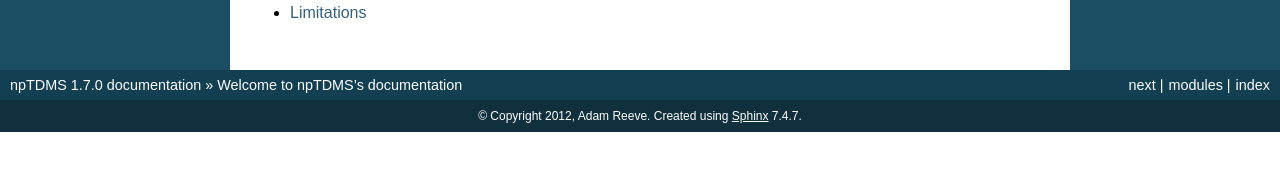
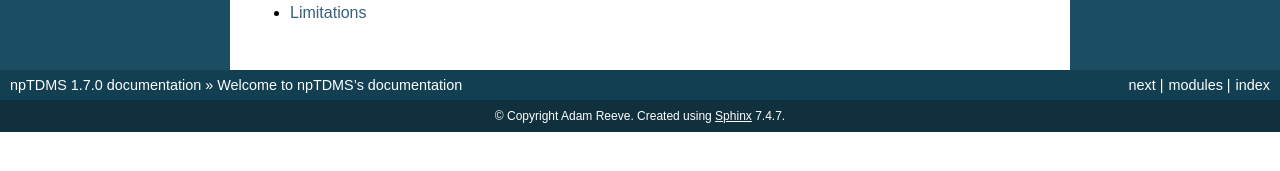
Before and after one commit to adamreeve/npTDMS, a Sphinx documentation site: the page built from docs/index.rst, in a window 1280 px wide. Shown: the part 541-712 px from the top of the page. Built offline with Sphinx 7.4.7, drawn with Linux system fonts in a browser that asks for light colours.

Commit message:
Remove year from docs copyright

```diff
--- a/docs/conf.py
+++ b/docs/conf.py
@@ -45,7 +45,7 @@ master_doc = 'index'
 
 # General information about the project.
 project = u'npTDMS'
-copyright = u'2012, Adam Reeve'
+copyright = u'Adam Reeve'
 
 # The version info for the project you're documenting, acts as replacement for
 # |version| and |release|, also used in various other places throughout the
```
